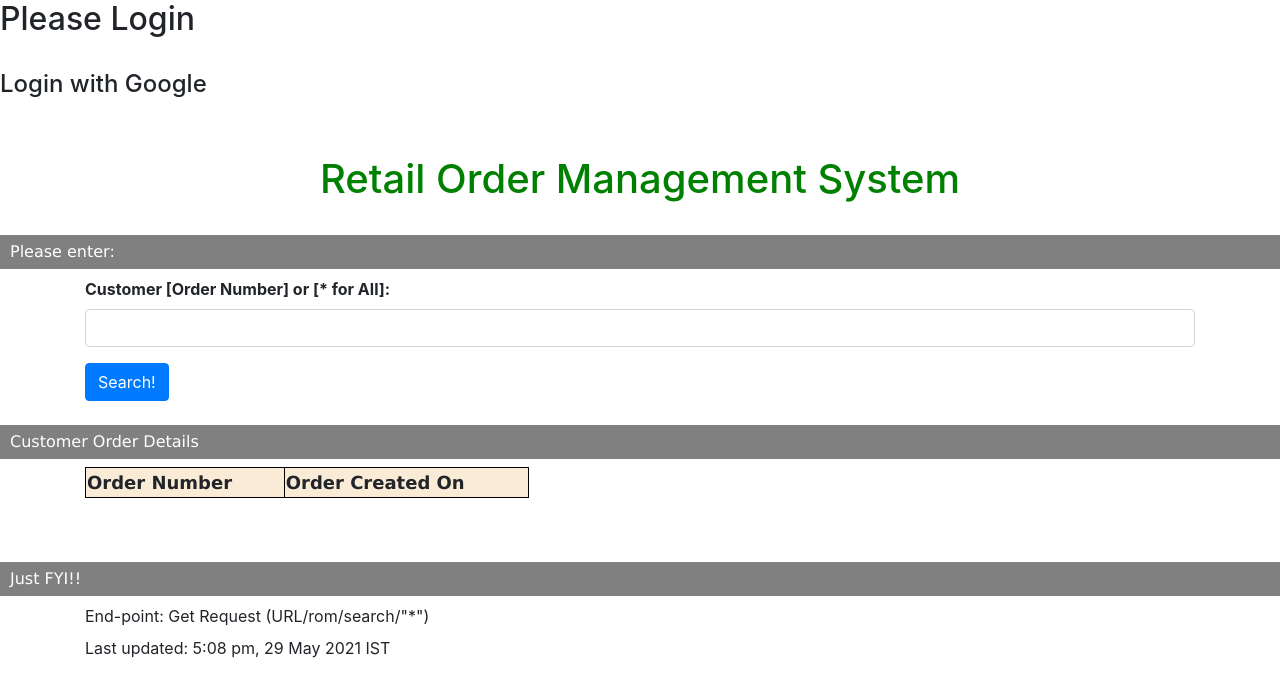
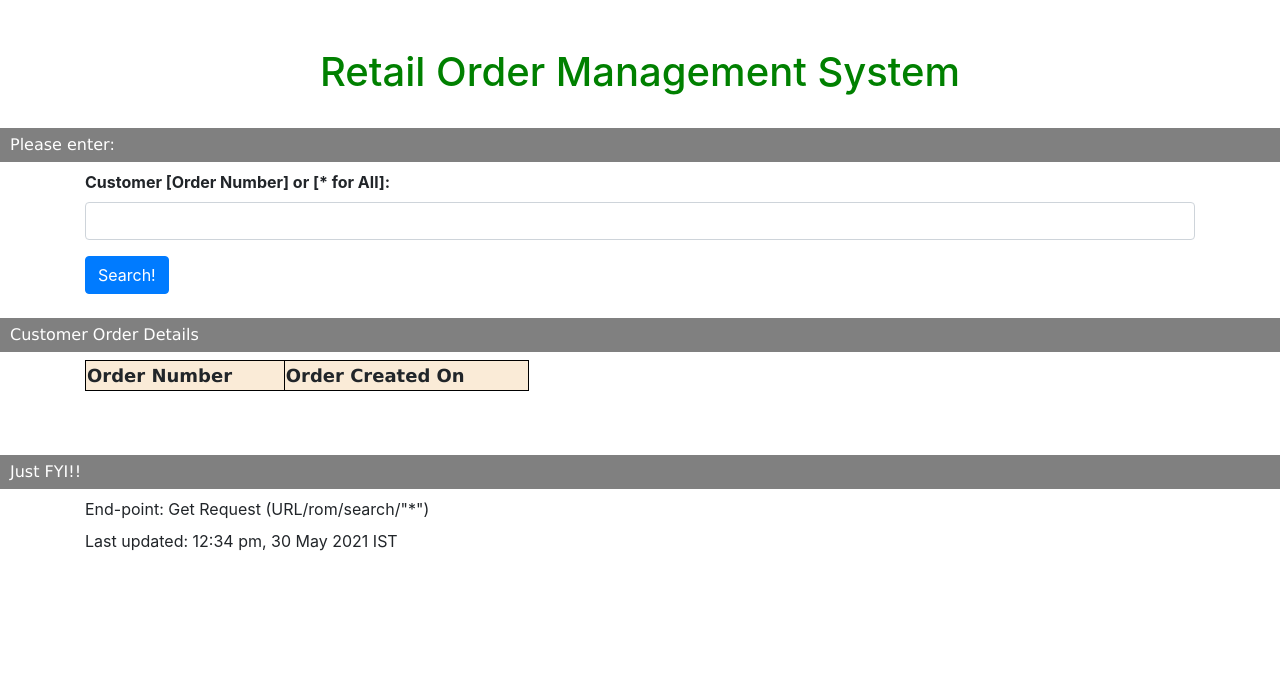
Before and after one commit to prasanthraju14/rom-ui, an Angular app: page / in a window 1280 px wide. Shown: the top 696 px of the page. Built offline with nearby package versions, Linux system fonts and the light colour scheme.

Commit message:
removed the login link, which wasn't working.

```diff
--- a/src/app/app.component.html
+++ b/src/app/app.component.html
@@ -98,7 +98,7 @@ legend {
  <div class="form-group">
   <label for="usr">End-point: Get Request (URL/rom/search/"*")</label>
   <br>
-  <label for="usr">Last updated: 5:08 pm, 29 May 2021 IST</label>
+  <label for="usr">Last updated: 12:34 pm, 30 May 2021 IST</label>
 </div>
 
 
--- a/src/index.html
+++ b/src/index.html
@@ -8,13 +8,6 @@
   <link rel="icon" type="image/x-icon" href="favicon.ico">
 </head>
 <body>
-  <div>
-    <h2>Please Login</h2>
-    <br/>
-  </div>
-  <div>
-    <h4><a th:href="/@{/oauth2/authorization/google}">Login with Google</a></h4>
-  </div>
   <app-root></app-root>
 </body>
 </html>
```
